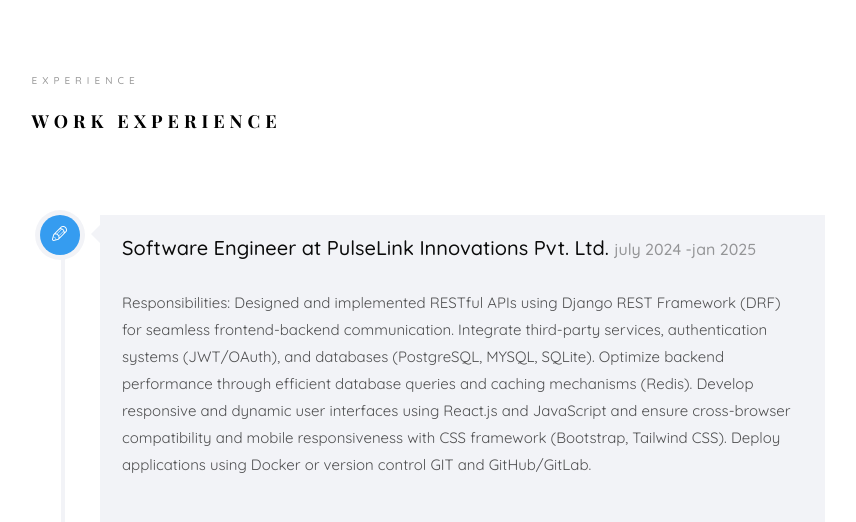
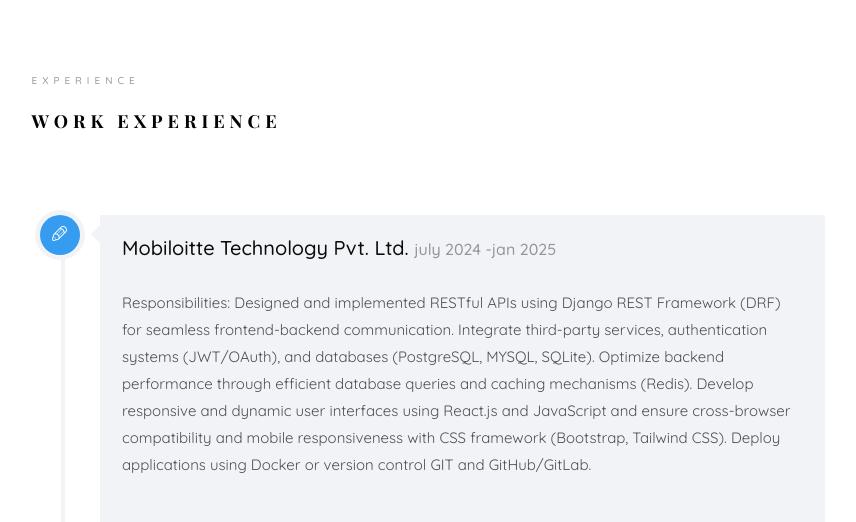
Before and after one commit to shalini-923/my_portfolio, a Django app: template myapp/templates/index.html in a window 1280 px wide. Shown: the part 5033-5555 px from the top of the page, without its empty margins (361-1217 px from the left). Run offline with Django 5.2, Linux system fonts and the light colour scheme; the template is opened without the code that fills it, so the values that code supplies are empty; some libraries are stand-ins or nearby versions; some web fonts are replaced.

Commit message:
initial update

```diff
--- a/myapp/templates/index.html
+++ b/myapp/templates/index.html
@@ -530,7 +530,7 @@
 					               </div>
 
 					               <div class="timeline-label">
-					                  <h2><a href="#">Software Engineer at PulseLink Innovations Pvt. Ltd.</a> <span>july 2024 -jan 2025 </span></h2>
+					                  <h2><a href="#">Mobiloitte Technology Pvt. Ltd.</a> <span>july 2024 -jan 2025 </span></h2>
 					                  <p>Responsibilities:
 										 Designed and implemented RESTful APIs using Django REST Framework (DRF) for
 										seamless frontend-backend communication.
```
